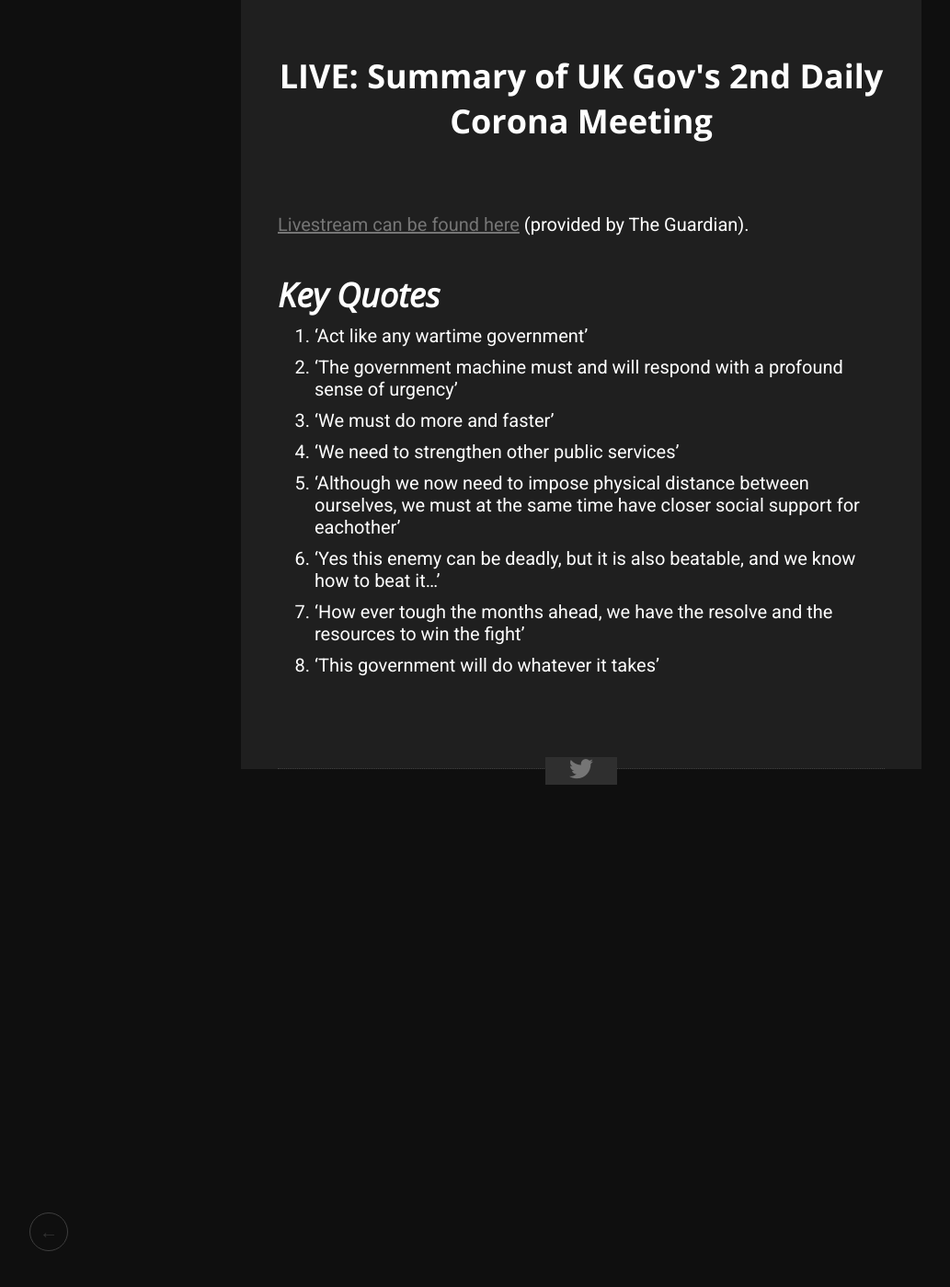
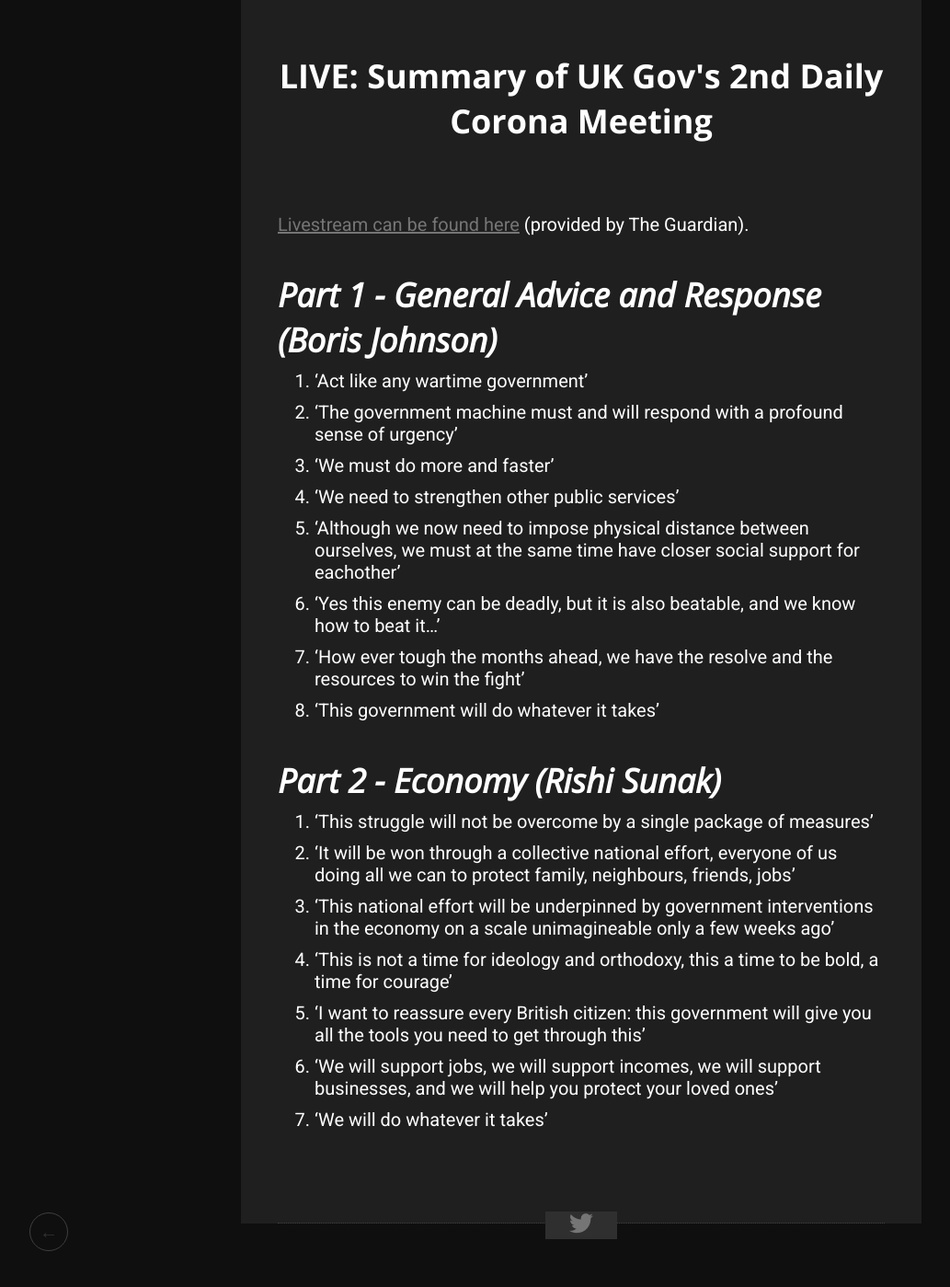
Before and after one commit to oojmed/blog, a Jekyll site: the page built from _posts/2020-03-17-uk-gov-corona-daily-2.md, in a window 1280 px wide and 1400 px high, scrolled down 241 px. Shown: the whole window at 92% size, without its empty margins (8-1041 px from the left). Built offline with Jekyll 4.4.1, drawn with Linux system fonts in a browser that asks for light colours; before the commit the page ends 1147 px from its top, so only the background shows below that.

Commit message:
Post update

```diff
--- a/_posts/2020-03-17-uk-gov-corona-daily-2.md
+++ b/_posts/2020-03-17-uk-gov-corona-daily-2.md
@@ -7,7 +7,7 @@ category: "COVID-19"
 
 [Livestream can be found here](https://www.youtube.com/watch?v=aXkeibdpHgA) (provided by The Guardian).
 
-## Key Quotes
+## Part 1 - General Advice and Response (Boris Johnson)
  - 'Act like any wartime government'
  - 'The government machine must and will respond with a profound sense of urgency'
  - 'We must do more and faster'
@@ -16,3 +16,12 @@ category: "COVID-19"
  - 'Yes this enemy can be deadly, but it is also beatable, and we know how to beat it...'
  - 'How ever tough the months ahead, we have the resolve and the resources to win the fight'
  - 'This government will do whatever it takes'
+
+## Part 2 - Economy (Rishi Sunak)
+ - 'This struggle will not be overcome by a single package of measures'
+ - 'It will be won through a collective national effort, everyone of us doing all we can to protect family, neighbours, friends, jobs'
+ - 'This national effort will be underpinned by government interventions in the economy on a scale unimagineable only a few weeks ago'
+ - 'This is not a time for ideology and orthodoxy, this a time to be bold, a time for courage'
+ - 'I want to reassure every British citizen: this government will give you all the tools you need to get through this'
+ - 'We will support jobs, we will support incomes, we will support businesses, and we will help you protect your loved ones'
+ - 'We will do whatever it takes'
```
